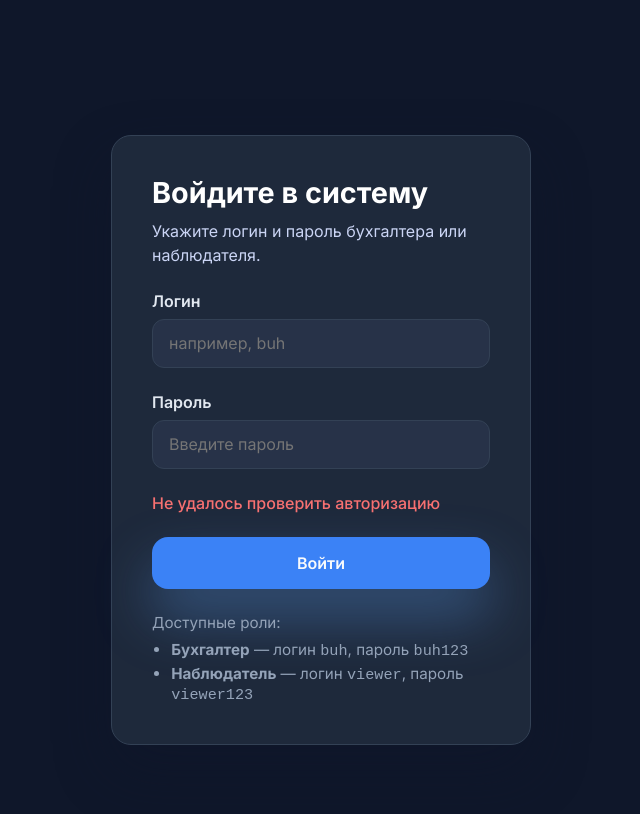
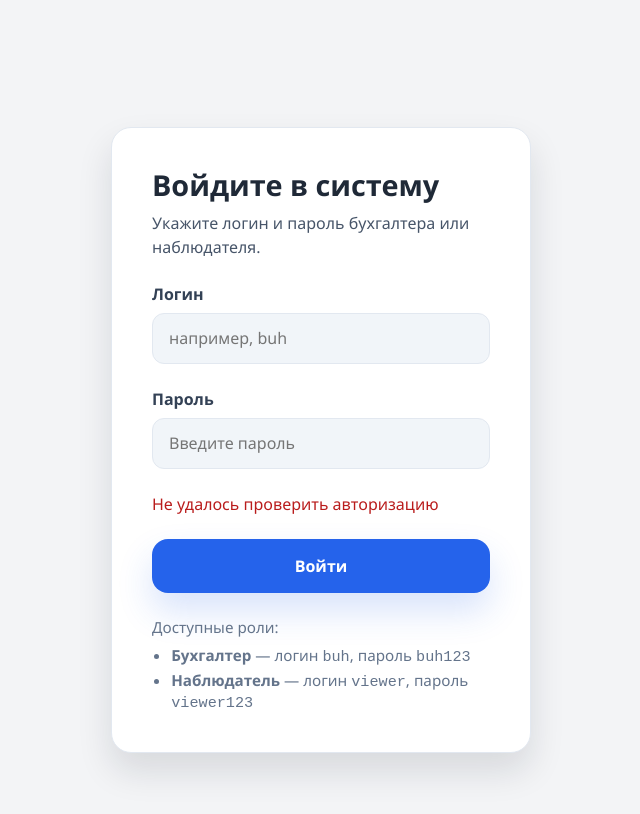
Before and after one commit to aravindapura/iskcon_finance1.0, a Next.js app: page /settings in a window 1280 px wide. Shown: the top 814 px of the page, without its empty margins (319-959 px from the left). Built offline with nearby package versions, Linux system fonts and the light colour scheme; no server answers.

Commit message:
revert theme overhaul keep approved tweaks

```diff
--- a/app/globals.css
+++ b/app/globals.css
@@ -6,7 +6,7 @@
 
 :root {
   color-scheme: light;
-  font-family: "Inter", "Segoe UI", Tahoma, Geneva, Verdana, sans-serif;
+  font-family: "Segoe UI", Tahoma, Geneva, Verdana, sans-serif;
   --page-background: #f3f4f6;
   --surface-primary: #ffffff;
   --surface-subtle: #f8fafc;
@@ -58,55 +58,57 @@
   --accent-disabled-strong: #9ca3af;
   --shadow-soft: 0 18px 35px rgba(15, 23, 42, 0.12);
   --shadow-strong: 0 24px 45px rgba(15, 23, 42, 0.16);
-  --shadow-card: 0 20px 45px rgba(15, 23, 42, 0.12);
   --shadow-button: 0 18px 35px rgba(37, 99, 235, 0.18);
   --shadow-button-hover: 0 22px 45px rgba(37, 99, 235, 0.22);
+  --refresh-button-bg: var(--accent-purple-bright);
+  --refresh-button-bg-hover: var(--accent-purple-bright);
+  --refresh-button-text: var(--surface-primary);
 }
 
 .dark {
   color-scheme: dark;
-  --page-background: #0f172a;
-  --surface-primary: #1e293b;
-  --surface-subtle: #1c2540;
-  --surface-muted: #273248;
-  --surface-contrast: #0b1120;
-  --surface-teal: #134e4a;
-  --surface-teal-strong: #0f766e;
-  --surface-teal-bright: #0d9488;
-  --surface-success: #14532d;
-  --surface-success-strong: #166534;
-  --surface-danger: #4c1d1d;
-  --surface-danger-strong: #7f1d1d;
-  --surface-amber: #78350f;
-  --surface-amber-soft: #92400e;
-  --surface-purple: #312e81;
-  --surface-violet: #3730a3;
-  --surface-magenta: #3b0764;
-  --surface-blue: #1d4ed8;
-  --surface-blue-soft: #1e3a8a;
-  --surface-indigo: #312e81;
-  --surface-navy: #1e293b;
-  --surface-deep: #0f172a;
-  --border-muted: #1f2937;
-  --border-strong: #334155;
-  --border-subtle: #1e293b;
+  --page-background: #020617;
+  --surface-primary: #0b1220;
+  --surface-subtle: #111a2e;
+  --surface-muted: #16213a;
+  --surface-contrast: #0e1627;
+  --surface-teal: #0d3a32;
+  --surface-teal-strong: #0f473a;
+  --surface-teal-bright: #115243;
+  --surface-success: #123021;
+  --surface-success-strong: #0f2719;
+  --surface-danger: #3a141d;
+  --surface-danger-strong: #4a1824;
+  --surface-amber: #422006;
+  --surface-amber-soft: #4b2a07;
+  --surface-purple: #261248;
+  --surface-violet: #2f1859;
+  --surface-magenta: #35134f;
+  --surface-blue: #1c2a4e;
+  --surface-blue-soft: #1f315c;
+  --surface-indigo: #1b2a4b;
+  --surface-navy: #1a1f4a;
+  --surface-deep: #0b1220;
+  --border-muted: #27324c;
+  --border-strong: #324163;
+  --border-subtle: #1d2840;
   --text-primary: #e2e8f0;
-  --text-strong: #ffffff;
+  --text-strong: #f8fafc;
   --text-secondary: #cbd5f5;
-  --text-secondary-strong: #e2e8f0;
+  --text-secondary-strong: #a5b4fc;
   --text-muted: #94a3b8;
-  --text-muted-strong: #cbd5f5;
+  --text-muted-strong: #94a3b8;
   --accent-primary: #60a5fa;
-  --accent-blue: #3b82f6;
-  --accent-indigo: #818cf8;
-  --accent-indigo-strong: #a5b4fc;
-  --accent-purple: #a855f7;
-  --accent-purple-bright: #c084fc;
-  --accent-purple-deep: #7c3aed;
-  --accent-violet: #8b5cf6;
+  --accent-blue: #60a5fa;
+  --accent-indigo: #a78bfa;
+  --accent-indigo-strong: #c4b5fd;
+  --accent-purple: #c084fc;
+  --accent-purple-bright: #d8b4fe;
+  --accent-purple-deep: #e9d5ff;
+  --accent-violet: #c4b5fd;
   --accent-amber: #fbbf24;
-  --accent-teal: #2dd4bf;
-  --accent-teal-strong: #14b8a6;
+  --accent-teal: #34d399;
+  --accent-teal-strong: #2dd4bf;
   --accent-success: #4ade80;
   --accent-success-strong: #22c55e;
   --accent-danger: #f87171;
@@ -114,11 +116,13 @@
   --accent-danger-bright: #fca5a5;
   --accent-disabled: #64748b;
   --accent-disabled-strong: #475569;
-  --shadow-soft: 0 25px 55px rgba(15, 23, 42, 0.45);
-  --shadow-strong: 0 35px 70px rgba(15, 23, 42, 0.55);
-  --shadow-card: 0 30px 65px rgba(37, 99, 235, 0.35);
+  --shadow-soft: 0 22px 40px rgba(2, 8, 23, 0.45);
+  --shadow-strong: 0 32px 60px rgba(2, 8, 23, 0.55);
   --shadow-button: 0 28px 55px rgba(96, 165, 250, 0.35);
   --shadow-button-hover: 0 32px 65px rgba(96, 165, 250, 0.45);
+  --refresh-button-bg: #2563eb;
+  --refresh-button-bg-hover: #1d4ed8;
+  --refresh-button-text: #f8fafc;
 }
 
 body {
@@ -158,12 +162,123 @@ button {
   cursor: pointer;
 }
 
+.button-base {
+  display: inline-flex;
+  align-items: center;
+  justify-content: center;
+  gap: 0.5rem;
+  padding: 1rem;
+  border-radius: 1rem;
+  font-weight: 600;
+  box-shadow: var(--shadow-button);
+  transition: background-color 0.2s ease, color 0.2s ease, box-shadow 0.2s ease,
+    transform 0.2s ease;
+}
+
+.button-base:disabled {
+  cursor: not-allowed;
+  opacity: 0.7;
+  box-shadow: none;
+}
+
+.button-base:not(:disabled):hover {
+  box-shadow: var(--shadow-button-hover);
+  transform: translateY(-2px);
+}
+
+.button-responsive {
+  width: 100%;
+}
+
+@media (min-width: 640px) {
+  .button-responsive {
+    width: auto;
+  }
+}
+
+.button-primary {
+  border: none;
+  background-color: var(--accent-primary);
+  color: #ffffff;
+}
+
+.dark .button-primary {
+  background-color: var(--accent-blue);
+  color: #f8fafc;
+}
+
+.dark .button-primary:not(:disabled):hover {
+  background-color: #2563eb;
+}
+
+.button-primary:disabled {
+  background-color: var(--accent-disabled);
+  color: #f8fafc;
+}
+
+.button-ghost {
+  border: 1px solid rgba(96, 165, 250, 0.35);
+  background-color: rgba(59, 130, 246, 0.12);
+  color: var(--accent-primary);
+}
+
+.button-ghost:not(:disabled):hover {
+  color: var(--surface-primary);
+  background-color: rgba(59, 130, 246, 0.22);
+}
+
+.refresh-button {
+  --refresh-button-bg-current: var(--refresh-button-bg);
+  --refresh-button-shadow-current: var(
+    --refresh-button-shadow,
+    none
+  );
+  background-color: var(--refresh-button-bg-current);
+  color: var(--refresh-button-text);
+  box-shadow: var(--refresh-button-shadow-current);
+  transition: background-color 0.2s ease, box-shadow 0.2s ease, color 0.2s ease;
+}
+
+.refresh-button:hover:not(:disabled) {
+  --refresh-button-bg-current: var(--refresh-button-bg-hover);
+}
+
+.dark .refresh-button {
+  --refresh-button-shadow-current: var(
+    --refresh-button-shadow-dark,
+    var(--refresh-button-shadow, none)
+  );
+}
+
+.refresh-button:disabled {
+  --refresh-button-bg-current: var(--accent-disabled);
+  --refresh-button-shadow-current: none;
+  color: #f8fafc;
+  cursor: not-allowed;
+  box-shadow: none;
+}
+
+.dark .refresh-button:disabled {
+  --refresh-button-bg-current: var(--accent-disabled-strong);
+  color: #cbd5f5;
+}
+
+.refresh-button--reports {
+  --refresh-button-shadow: 0 12px 24px rgba(124, 58, 237, 0.35);
+  --refresh-button-shadow-dark: 0 12px 24px rgba(37, 99, 235, 0.45);
+}
+
+.refresh-button--rates {
+  --refresh-button-shadow: 0 12px 24px rgba(109, 40, 217, 0.25);
+  --refresh-button-shadow-dark: 0 12px 24px rgba(37, 99, 235, 0.35);
+}
+
 .page-shell {
   width: min(100%, 980px);
   background-color: var(--surface-primary);
   color: var(--text-primary);
   border-radius: 24px;
-  box-shadow: var(--shadow-card);
+  box-shadow: var(--shadow-strong);
   padding: 2.75rem 2.5rem;
   display: flex;
   flex-direction: column;
@@ -254,140 +369,60 @@ button {
 }
 
 .page-shell section {
-  background-color: var(--surface-subtle);
-  border-radius: 1rem;
-  box-shadow: var(--shadow-card);
-  padding: 1rem;
-  border: 1px solid var(--border-muted);
-  transition: background-color 0.3s ease, color 0.3s ease, border-color 0.3s ease,
-    box-shadow 0.3s ease;
-}
-
-.card {
-  background-color: var(--surface-subtle);
-  border-radius: 1rem;
-  box-shadow: var(--shadow-card);
-  padding: 1rem;
-  border: 1px solid var(--border-muted);
-  transition: background-color 0.3s ease, color 0.3s ease, border-color 0.3s ease,
-    box-shadow 0.3s ease;
-}
-
-.button-base {
-  display: inline-flex;
-  align-items: center;
-  justify-content: center;
-  gap: 0.5rem;
-  padding: 1rem;
-  border-radius: 1rem;
-  font-weight: 600;
-  box-shadow: var(--shadow-button);
-  transition: background-color 0.2s ease, color 0.2s ease, box-shadow 0.2s ease,
-    transform 0.2s ease;
-}
-
-.button-base:disabled {
-  cursor: not-allowed;
-  opacity: 0.7;
-  box-shadow: none;
-}
-
-.button-base:not(:disabled):hover {
-  box-shadow: var(--shadow-button-hover);
-  transform: translateY(-2px);
-}
-
-.button-responsive {
-  width: 100%;
-}
-
-@media (min-width: 640px) {
-  .button-responsive {
-    width: auto;
-  }
-}
-
-.button-primary {
-  border: none;
-  background-color: var(--accent-primary);
-  color: #ffffff;
-}
-
-.dark .button-primary {
-  background-color: var(--accent-blue);
-  color: #f8fafc;
-}
-
-.dark .button-primary:not(:disabled):hover {
-  background-color: #2563eb;
-}
-
-.button-primary:disabled {
-  background-color: var(--accent-disabled);
-  color: #f8fafc;
-}
-
-.button-danger {
-  border: 1px solid var(--accent-danger-bright);
-  background-color: var(--surface-danger);
-  color: var(--accent-danger);
-}
-
-.button-danger:disabled {
-  background-color: var(--surface-danger-strong);
-  border-color: var(--accent-danger);
-}
-
-.button-ghost {
-  border: 1px solid rgba(96, 165, 250, 0.35);
-  background-color: rgba(59, 130, 246, 0.12);
-  color: var(--accent-primary);
-}
-
-.button-ghost:not(:disabled):hover {
-  color: var(--surface-primary);
-  background-color: rgba(59, 130, 246, 0.22);
+  transition: background-color 0.3s ease, color 0.3s ease, border-color 0.3s ease;
 }
 
 .theme-toggle {
   display: inline-flex;
   align-items: center;
-  gap: 0.65rem;
-  padding: 0.85rem 1.1rem;
+  gap: 0.75rem;
+  padding: 0.85rem 1.25rem;
   border-radius: 999px;
   border: 1px solid var(--border-muted);
-  background-color: var(--surface-muted);
+  background-color: var(--surface-subtle);
   color: var(--text-secondary);
   font-weight: 600;
-  transition: background-color 0.2s ease, color 0.2s ease, border-color 0.2s ease,
-    box-shadow 0.2s ease, transform 0.2s ease;
-  box-shadow: var(--shadow-button);
-}
-
-.theme-toggle[data-mode="dark"] {
-  border-color: rgba(96, 165, 250, 0.45);
-  background-color: rgba(59, 130, 246, 0.2);
-  color: var(--accent-primary);
+  transition: background-color 0.2s ease, color 0.2s ease, border-color 0.2s ease;
 }
 
 .theme-toggle:hover {
-  background-color: var(--surface-primary);
+  background-color: var(--surface-muted);
   color: var(--text-strong);
-  box-shadow: var(--shadow-button-hover);
-  transform: translateY(-1px);
 }
 
-.theme-toggle__icon {
-  display: inline-flex;
-  align-items: center;
-  justify-content: center;
-  width: 1.25rem;
-  height: 1.25rem;
+.theme-toggle__track {
+  position: relative;
+  width: 48px;
+  height: 24px;
+  border-radius: 999px;
+  background-color: var(--border-muted);
+  transition: background-color 0.2s ease;
+}
+
+.theme-toggle__thumb {
+  position: absolute;
+  top: 2px;
+  left: 2px;
+  width: 20px;
+  height: 20px;
+  border-radius: 50%;
+  background-color: var(--surface-primary);
+  box-shadow: var(--shadow-soft);
+  transition: transform 0.2s ease, background-color 0.2s ease;
+}
+
+.theme-toggle[data-mode="dark"] .theme-toggle__track {
+  background-color: var(--accent-primary);
+}
+
+.theme-toggle[data-mode="dark"] .theme-toggle__thumb {
+  transform: translateX(24px);
+  background-color: var(--accent-primary);
 }
 
 .theme-toggle__label {
   font-size: 0.95rem;
-  color: inherit;
+  color: var(--text-secondary);
 }
 
 /* Tailwind-inspired utility classes used for layout adjustments */
--- a/components/ThemeToggle.tsx
+++ b/components/ThemeToggle.tsx
@@ -2,7 +2,6 @@
 
 import { useEffect, useState } from "react";
 import { useTheme } from "next-themes";
-import { MoonIcon, SunIcon } from "@/components/icons";
 
 const ThemeToggle = () => {
   const { resolvedTheme, setTheme, theme } = useTheme();
@@ -25,12 +24,11 @@ const ThemeToggle = () => {
       className="theme-toggle"
       data-mode={isDark ? "dark" : "light"}
       onClick={() => setTheme(isDark ? "light" : "dark")}
-      aria-pressed={isDark}
       aria-label={isDark ? "Включить светлую тему" : "Включить тёмную тему"}
       title={isDark ? "Светлая тема" : "Тёмная тема"}
     >
-      <span className="theme-toggle__icon" aria-hidden>
-        {isDark ? <MoonIcon width={20} height={20} /> : <SunIcon width={20} height={20} />}
+      <span className="theme-toggle__track">
+        <span className="theme-toggle__thumb" />
       </span>
       <span className="theme-toggle__label">{isDark ? "Тёмная тема" : "Светлая тема"}</span>
     </button>
```
Also changed, not shown: app/debts/page.tsx (+20 -2 lines), app/layout.tsx (+2 -8 lines), app/page.tsx (+25 -2 lines), app/planning/page.tsx (+20 -2 lines), app/reports/page.tsx (+21 -3 lines), app/settings/categories/page.tsx (+19 -2 lines), app/settings/page.tsx (+13 -1 lines), app/settings/wallets/page.tsx (+16 -2 lines).
